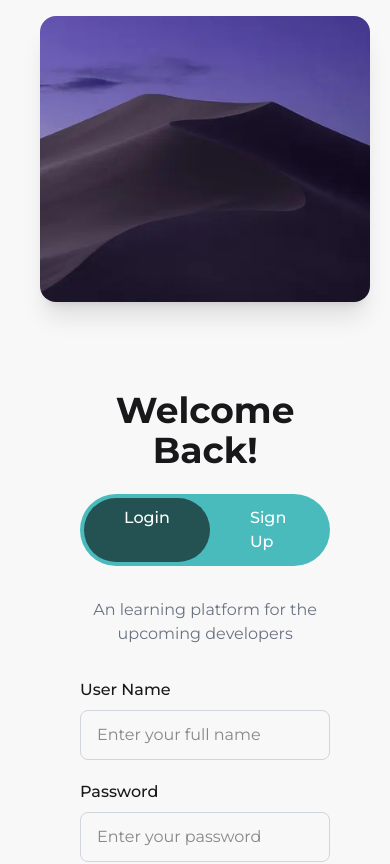
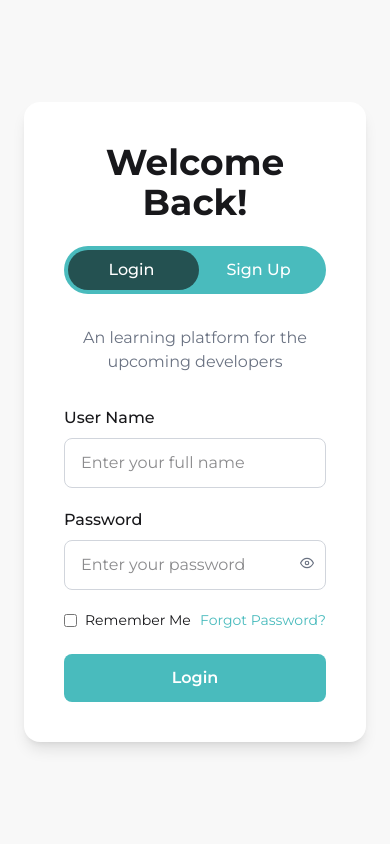
Before and after one commit to shahariarshawon/learn-with-shahariar, a React (Vite) app: page /login in a window 390 px wide. Shown: the top 864 px of the page. Built offline with nearby package versions, Linux system fonts and the light colour scheme.

Commit message:
Login page has been redesgined by fixing width problems and responsiveness

```diff
--- a/src/pages/LoginPage.jsx
+++ b/src/pages/LoginPage.jsx
@@ -1,34 +1,55 @@
-import React from "react";
-import loginImage from "../assets/login.png";
+import React, { useState } from "react";
+import loginImage from "../assets/login.jfif";
+import { FiEye, FiEyeOff } from "react-icons/fi";
 
 const LoginPage = () => {
+  const [showPassword, setShowPassword] = useState(false);
+  const [activeTab, setActiveTab] = useState("login");
+
   return (
-    <div className="hero bg-base-200 min-h-screen px-6">
-      <div className="hero-content flex-col lg:flex-row gap-12 max-w-6xl items-stretch">
+    <div className="flex justify-center items-center bg-base-200 min-h-screen px-6">
+      <div className="flex flex-col lg:flex-row gap-10 max-w-6xl w-full bg-white md:p-15 rounded-2xl shadow-lg">
 
         {/* LEFT IMAGE */}
-        <div className="flex-1">
+        <div className="hidden lg:block w-3/4">
           <img
             src={loginImage}
             alt="login"
-            className="w-full h-full object-cover rounded-2xl shadow-xl"
+            className="w-full h-full object-cover rounded-2xl"
           />
         </div>
 
         {/* RIGHT FORM */}
-        <div className="flex-1  p-10 rounded-2xl ">
+        <div className="w-full p-10 lg:w-1/2">
 
           <h1 className="text-4xl font-bold text-center mb-6">
             Welcome Back!
           </h1>
 
-          <div className="flex justify-between bg-[#49bbbd] rounded-full p-1 mb-8">
-            <p className="bg-[#245151] text-white rounded-full px-10 py-2 font-medium">
+          {/* TOGGLE */}
+          <div className="relative flex bg-[#49bbbd] rounded-full p-1 mb-8 cursor-pointer">
+
+            {/* sliding background */}
+            <div
+              className={`absolute top-1 bottom-1 w-1/2 bg-[#245151] rounded-full transition-all duration-300 ${
+                activeTab === "login" ? "left-1" : "left-[50%]"
+              }`}
+            ></div>
+
+            <p
+              onClick={() => setActiveTab("login")}
+              className="flex-1 text-center z-10 text-white py-2 font-medium"
+            >
               Login
             </p>
-            <p className="text-white px-10 py-2 font-medium">
+
+            <p
+              onClick={() => setActiveTab("signup")}
+              className="flex-1 text-center z-10 text-white py-2 font-medium"
+            >
               Sign Up
             </p>
+
           </div>
 
           <p className="text-gray-500 text-center mb-8">
@@ -46,13 +67,24 @@ const LoginPage = () => {
           </div>
 
           {/* PASSWORD */}
-          <div className="mb-5">
+          <div className="mb-5 relative">
             <h3 className="mb-2 font-medium">Password</h3>
+
             <input
-              type="password"
+              type={showPassword ? "text" : "password"}
               placeholder="Enter your password"
-              className="w-full border border-gray-300 rounded-lg px-4 py-3 focus:outline-none focus:border-[#49bbbd]"
+              className="w-full border border-gray-300 rounded-lg px-4 py-3 pr-12 focus:outline-none focus:border-[#49bbbd]"
             />
+
+            {/* SHOW BUTTON */}
+            <button
+              type="button"
+              onClick={() => setShowPassword(!showPassword)}
+              className="absolute right-3 top-12 text-sm text-gray-500 hover:text-[#49bbbd] hover:cursor-pointer"
+            >
+              {showPassword ? <FiEyeOff></FiEyeOff> : <FiEye></FiEye>}
+            </button>
+
           </div>
 
           {/* REMEMBER */}
@@ -69,7 +101,7 @@ const LoginPage = () => {
 
           {/* BUTTON */}
           <button className="w-full py-3 rounded-lg bg-[#49bbbd] text-white font-semibold hover:opacity-90 transition">
-            Login
+            {activeTab === "login" ? "Login" : "Sign Up"}
           </button>
 
         </div>
```
Also changed, not shown: src/assets/login.jfif (added), src/assets/login.png (deleted).
